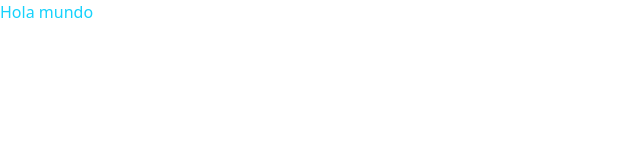
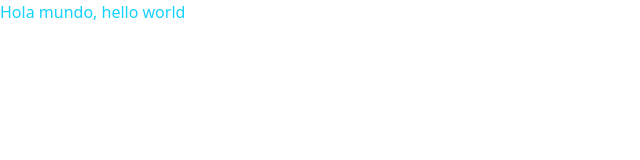
Before and after one commit to hackaton-2024-2/los-muchachones-upview, a React (Vite) app: page / in a window 1280 px wide. Shown: the top 160 px of the page, without its empty margins (0-640 px from the left). Built offline with nearby package versions, Linux system fonts and the light colour scheme.

Commit message:
Vercel try

```diff
--- a/src/App.tsx
+++ b/src/App.tsx
@@ -1,5 +1,5 @@
 function App() {
-	return <h1 className='text-lightBlue'>Hola mundo</h1>;
+	return <h1 className='text-lightBlue'>Hola mundo, hello world</h1>;
 }
 
 export default App;
```
